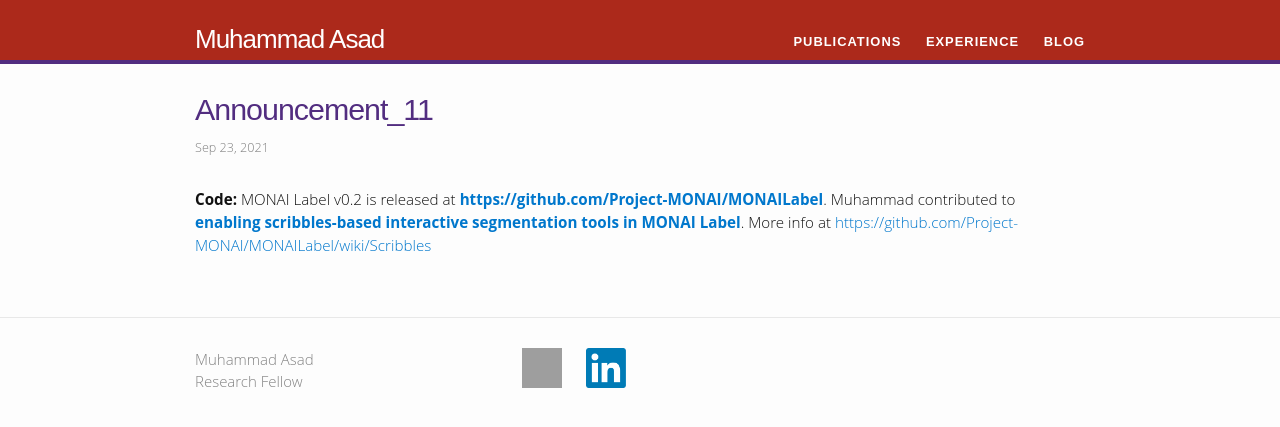
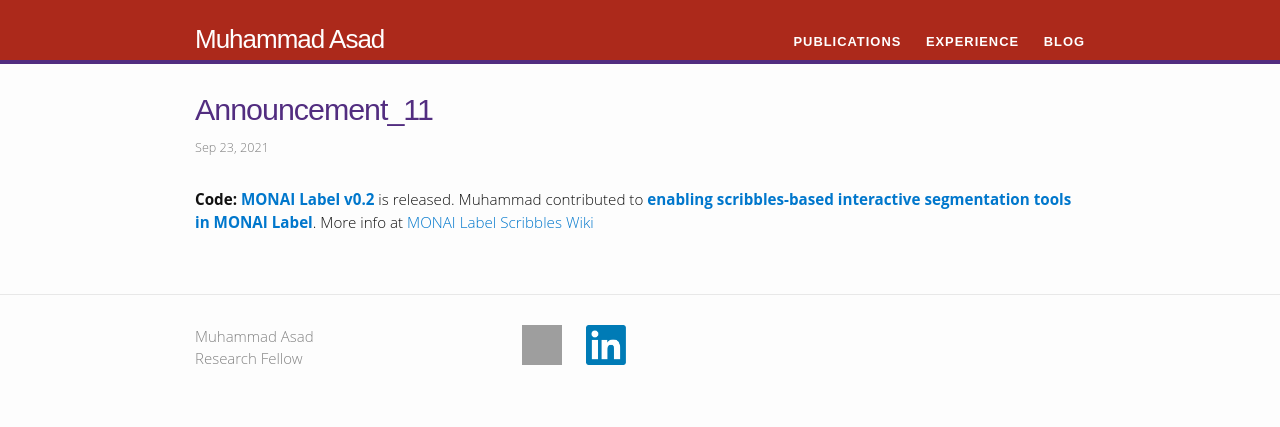
Before and after one commit to masadcv/masadcv.github.io, a Jekyll site: the page built from _news/announcement_11.md, in a window 1280 px wide. Shown: the top 427 px of the page. Built offline with Jekyll 4.4.1, drawn with Linux system fonts in a browser that asks for light colours; grey boxes are pictures that could not be loaded.

Commit message:
updating monai label announcement
Signed-off-by: masadcv <muhammad.asad@kcl.ac.uk>

```diff
--- a/_news/announcement_11.md
+++ b/_news/announcement_11.md
@@ -4,4 +4,4 @@ date: 2021-09-23 00:01:00-0000
 inline: true
 ---
 
-<b style="font-weight: bold;">Code:</b> MONAI Label v0.2 is released at <a href="https://github.com/Project-MONAI/MONAILabel" target="_blank" style="font-weight: bold;">https://github.com/Project-MONAI/MONAILabel</a>. Muhammad contributed to <a href="https://www.youtube.com/watch?v=kVGf5QQxSfc" target="_blank" style="font-weight: bold;">enabling scribbles-based interactive segmentation tools in MONAI Label</a>. More info at <a href="hhttps://github.com/Project-MONAI/MONAILabel/wiki/Scribbles" target="_blank">https://github.com/Project-MONAI/MONAILabel/wiki/Scribbles</a>
+<b style="font-weight: bold;">Code:</b> <a href="https://github.com/Project-MONAI/MONAILabel" target="_blank" style="font-weight: bold;">MONAI Label v0.2</a> is released. Muhammad contributed to <a href="https://www.youtube.com/watch?v=kVGf5QQxSfc" target="_blank" style="font-weight: bold;">enabling scribbles-based interactive segmentation tools in MONAI Label</a>. More info at <a href="hhttps://github.com/Project-MONAI/MONAILabel/wiki/Scribbles" target="_blank">MONAI Label Scribbles Wiki</a>
```
